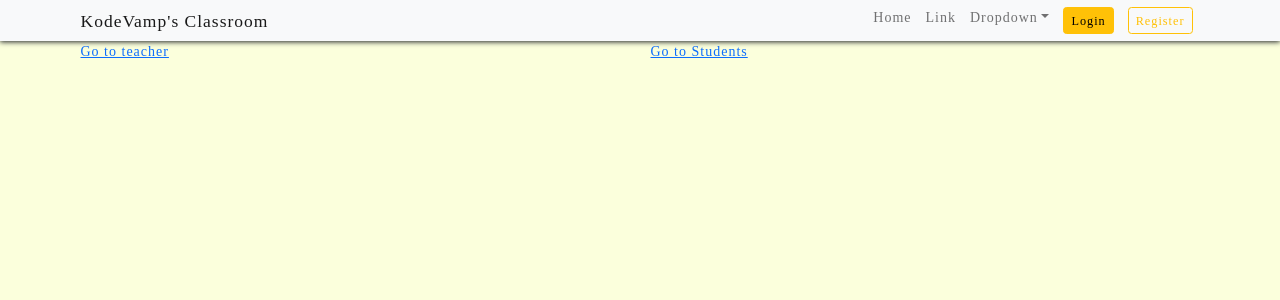
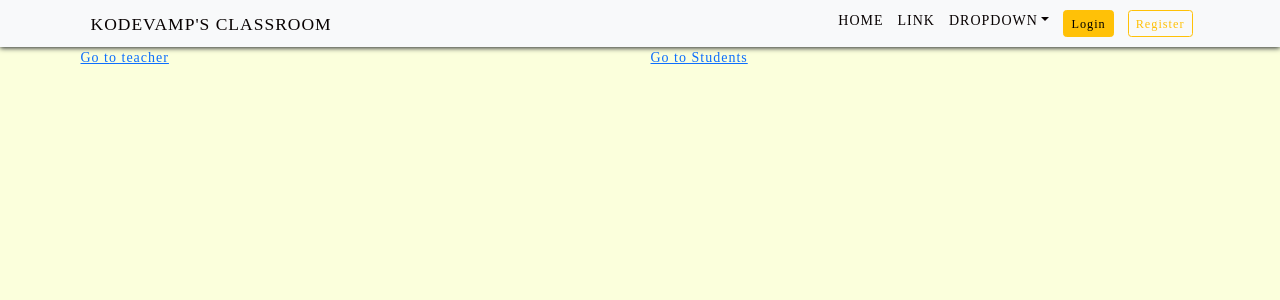
Before and after one commit to jacobeugenio/ClassroomApp-FE, a React (Create React App) app: page / in a window 1280 px wide. Shown: the top 300 px of the page. Built offline with nearby package versions, Linux system fonts and the light colour scheme; a web font is replaced by a local one.

Commit message:
modifying header student

```diff
--- a/src/components/students/components/Hero/Hero-Students.jsx
+++ b/src/components/students/components/Hero/Hero-Students.jsx
@@ -1,16 +1,16 @@
 import React, { useEffect, useState } from "react";
 import "./Hero.css";
-import { useLocation } from "react-router-dom";
+// import { useLocation } from "react-router-dom";
 import { useSelector } from "react-redux";
 
 import Col from "react-bootstrap/Col";
 import Row from "react-bootstrap/Row";
 import Container from "react-bootstrap/Container";
-import API_Service from "../../../../api-service/API_Service";
+// import API_Service from "../../../../api-service/API_Service";
 
 function HeroStudents() {
-	const [studentData, setStudentData] = useState({});
-	const location = useLocation();
+  // const [studentData, setStudentData] = useState({});
+  // const location = useLocation();
 
   const { userInfo } = useSelector((state) => state.auth);
   // console.log();
@@ -25,38 +25,38 @@
   // console.log(dataStudent);
   // console.log("studentData", studentData);
 
-	useEffect(() => {
-		if (location.state && location.state.email) {
-			const email = location.state.email;
+  // useEffect(() => {
+  // 	if (location.state && location.state.email) {
+  // 		const email = location.state.email;
 
-			const getStudent = async (email) => {
-				try {
-					const response = await API_Service.get(`students/student/${email}`);
-					setStudentData(response.data[0]);
-					localStorage.setItem("studentData", JSON.stringify(response.data[0]));
-				} catch (error) {
-					console.log(error);
-				}
-			};
+  // 		const getStudent = async (email) => {
+  // 			try {
+  // 				const response = await API_Service.get(`students/student/${email}`);
+  // 				setStudentData(response.data[0]);
+  // 				localStorage.setItem("studentData", JSON.stringify(response.data[0]));
+  // 			} catch (error) {
+  // 				console.log(error);
+  // 			}
+  // 		};
 
-			getStudent(email);
-		}
-	}, [location.state]);
+  // 		getStudent(email);
+  // 	}
+  // }, [location.state]);
 
   return (
     <div>
-			<Container className='container__hero'>
+      <Container className="container__hero">
         <Row>
-					<Col lg={6} md={6} className='student__profile--container'>
+          <Col lg={6} md={6} className="student__profile--container">
             {/* Student Name and Profile */}
-						<div className='student__profile'>
+            <div className="student__profile">
               <Row>
                 <Col lg={6} md={6} sm={6}>
-									<div className='profile__picture'>
+                  <div className="profile__picture">
                     <img
                       src={dataStudent?.img}
-											alt='Profile'
-											className='profile__picture--img'
+                      alt="Profile"
+                      className="profile__picture--img"
                     />
                     <h5>
                       {dataStudent?.fname} <br /> {dataStudent?.lname}
@@ -65,7 +65,7 @@
                   </div>
                 </Col>
                 <Col lg={6} md={6} sm={6}>
-									<div className='profile__details'>
+                  <div className="profile__details">
                     <p>
                       <strong>Username:</strong> {dataStudent?.username}
                     </p>
@@ -83,14 +83,14 @@
               </Row>
             </div>
           </Col>
-					<Col lg={6} md={6} className='welcome__message--container'>
+          <Col lg={6} md={6} className="welcome__message--container">
             {/* Welcome Message */}
-						<div className='title__holder'>
+            <div className="title__holder">
               <h2>
                 Welcome, {dataStudent?.fname} {dataStudent?.lname}
               </h2>
             </div>
-						<div className='welcome__message'>
+            <div className="welcome__message">
               <p>
                 We are excited to have you here in the Classroom Management App.
                 This platform is designed to help you stay organized, track your
@@ -100,12 +100,12 @@
             </div>
           </Col>
 
-					<Col lg={12} className='important__announcements--container'>
+          <Col lg={12} className="important__announcements--container">
             {/* Important Announcements */}
-						<div className='title__holder'>
+            <div className="title__holder">
               <h2>Important Announcements</h2>
             </div>
-						<div className='important__announcements'>
+            <div className="important__announcements">
               <ul>
                 <li>
                   Upcoming event: Field Trip on June 10th - Please submit your
@@ -121,12 +121,12 @@
           </Col>
         </Row>
         <Row>
-					<Col lg={12} className='motivational__quotes--container'>
+          <Col lg={12} className="motivational__quotes--container">
             {/* Motivational Quotes */}
-						<div className='title__holder'>
+            <div className="title__holder">
               <h2>Motivational Quotes</h2>
             </div>
-						<div className='motivational__quotes'>
+            <div className="motivational__quotes">
               <p>
                 "Success is not final, failure is not fatal: It is the courage
                 to continue that counts."
--- a/src/components/students/layout/Header/Header-Students.css
+++ b/src/components/students/layout/Header/Header-Students.css
@@ -1,8 +1,35 @@
+:root {
+  --textColor: #d0f5be;
+  --navColor: #98eecc;
+  --btnColor: #79e0ee;
+}
 * {
-	margin: 0;
-	padding: 0;
+  margin: 0;
+  padding: 0;
 }
 
 .navbar {
-	box-shadow: 0px 1px 5px 0px;
+  box-shadow: 0px 1px 5px 0px;
+  background-color: var(--navColor);
+  padding: 0;
 }
+.navbar a.active {
+  background-color: var(--textColor);
+  font-weight: 700;
+  font-size: 15px;
+}
+.navbar a {
+  text-decoration: none;
+  margin: 0;
+  text-transform: uppercase;
+  color: #080202;
+  padding: 10px;
+}
+.navbar a:hover {
+  background-color: var(--btnColor);
+  font-style: italic;
+  font-weight: 700;
+}
+.navbar a:active {
+  background-color: var(--btnColor);
+}
--- a/src/components/students/layout/Header/Header-Students.jsx
+++ b/src/components/students/layout/Header/Header-Students.jsx
@@ -9,7 +9,7 @@
 import { faRightFromBracket } from "@fortawesome/free-solid-svg-icons";
 import Button from "react-bootstrap/Button";
 import { useDispatch, useSelector } from "react-redux";
-import { useNavigate } from "react-router-dom";
+import { useNavigate, NavLink } from "react-router-dom";
 import { useLogoutMutation } from "../../../../redux/usersApiSlice";
 import { logout } from "../../../../redux/authSlice";
 
@@ -29,21 +29,23 @@
   };
   return (
     <div>
-			<Navbar bg='light' expand='lg' className='navbar'>
+      <Navbar expand="md" className="navbar">
         <Container>
-					<Navbar.Brand href='#home'>Classroom App</Navbar.Brand>
-					<Navbar.Toggle aria-controls='basic-navbar-nav' />
-					<Navbar.Collapse id='basic-navbar-nav'>
-						<Nav className='ms-auto'>
-							<Nav.Link href='/student'>Home</Nav.Link>
-							<Nav.Link href='/student/attendance'>Attendance</Nav.Link>
-							<Nav.Link href='/student/grades'>Grades</Nav.Link>
-							<Nav.Link href='/student/exams'>Exams</Nav.Link>
-							<Nav.Link to='/student/logout'>
-								<Button variant='warning' size='sm' onClick={logoutHandler}>
+          <Navbar.Brand href="#home">Classroom App</Navbar.Brand>
+          <Navbar.Toggle aria-controls="basic-navbar-nav" />
+          <Navbar.Collapse id="basic-navbar-nav">
+            <Nav className="ms-auto">
+              <NavLink to="/student" end>
+                Home
+              </NavLink>
+              <NavLink to="/student/attendance">Attendance</NavLink>
+              <NavLink to="/student/grades">Grades</NavLink>
+              <NavLink to="/student/exams">Exams</NavLink>
+              <NavLink to="/">
+                <Button variant="warning" size="sm" onClick={logoutHandler}>
                   <FontAwesomeIcon icon={faRightFromBracket} /> LOGOUT
                 </Button>
-							</Nav.Link>
+              </NavLink>
             </Nav>
           </Navbar.Collapse>
         </Container>
```
Lines whose indentation alone changed are shown as unchanged.
